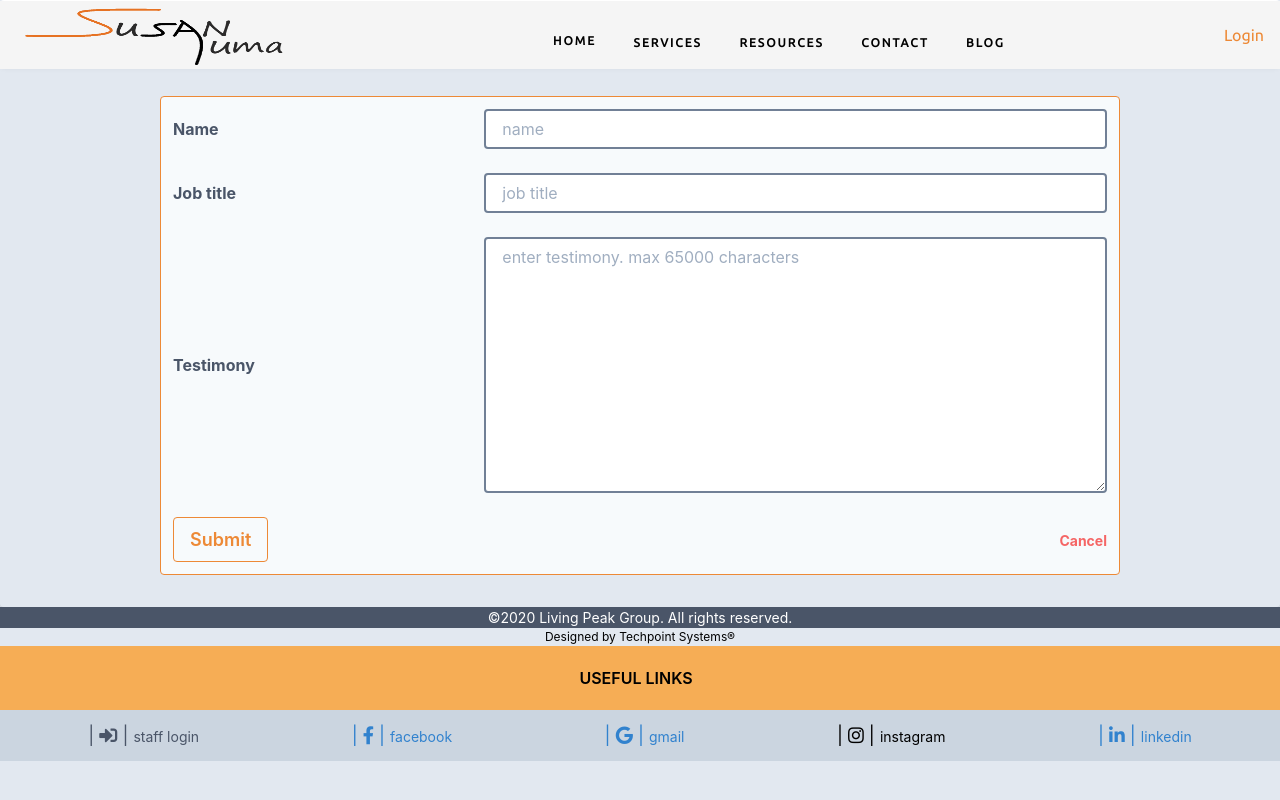
After one commit to jamesmukuya/LPG, a Flask app: page /testimony/new in a window 1280 px wide. The commit adds this page. Run offline with Flask 2, Linux system fonts and the light colour scheme; some libraries are stand-ins or nearby versions.

Commit message:
testimony db, form

```diff
--- a/main/__init__.py
+++ b/main/__init__.py
@@ -29,6 +29,7 @@ from main.userAuth.route import user_auth
 from main.services.route import services
 from main.resources.route import resources
 from main.contact.route import contact
+from main.testimony.route import testimony
 from main.blog.route import blog
 
 # blueprint routes registration
@@ -40,4 +41,5 @@ app.register_blueprint(user_auth)
 app.register_blueprint(services)
 app.register_blueprint(resources)
 app.register_blueprint(contact)
+app.register_blueprint(testimony)
 app.register_blueprint(blog)
--- a/main/static/css/custom/body.css
+++ b/main/static/css/custom/body.css
@@ -37,6 +37,7 @@
     display: flex;
     flex-wrap: wrap;
     justify-content: space-between;
+    font-family: 'Marck Script', cursive;
 }
 
 .next-step-div{
--- a/main/templates/base/base.html
+++ b/main/templates/base/base.html
@@ -16,6 +16,7 @@
       href="https://cdnjs.cloudflare.com/ajax/libs/font-awesome/5.11.2/css/all.min.css"
       rel="stylesheet"/>
     <link href="https://fonts.googleapis.com/icon?family=Material+Icons" rel="stylesheet">
+    <link href="https://fonts.googleapis.com/css2?family=Marck+Script&display=swap" rel="stylesheet">
     <link rel="stylesheet" type="text/css"
       href="{{ url_for('static', filename='css/tailwind/tailwind.min.css') }}"/>
     {#
--- a/main/templates/services/services.html
+++ b/main/templates/services/services.html
@@ -27,7 +27,7 @@
         <div class="personal-cards flex flex-col justify-between">
           <!--Are we a fit card intro-->
           <div class="flex-col">
-            <div class="flex-col rounded overflow-hidden overflow-y-scroll shadow-lg bg-gray-200 p-4 my-2">
+            <div class="flex-col rounded overflow-hidden shadow-lg bg-gray-200 p-4 my-2">
               <div class="font-bold text-xl px-4">Are We A Fit?</div>
               <p class="text-gray-700 text-base">
                 Thinking whether you are a right fit for coaching?
@@ -42,7 +42,7 @@
           </div>
           <!--How it works card intro-->
           <div class="flex-col">
-            <div class="flex-col rounded overflow-hidden overflow-y-scroll shadow-lg bg-gray-200 p-4">
+            <div class="flex-col rounded overflow-hidden shadow-lg bg-gray-200 p-4">
               <div class="font-bold text-xl px-4">How It All Works</div>
               <p class="text-gray-700 text-base">
                 Click below to see the coaching journey that we will take together.
@@ -56,7 +56,7 @@
           <!-- Corporate and Community coaching card intro-->
           <div class="flex py-4 mt-4">
             <div class="font-bold text-xl mb-2 text-black px-4">Corporate & Community Coaching</div>
-            <div class="rounded overflow-hidden overflow-y-scroll shadow-lg bg-gray-200 p-4">
+            <div class="rounded overflow-hidden shadow-lg bg-gray-200 p-4">
               <p class="text-gray-700 text-base">
                 Are you ready to bring your company, community or learning
                 institution to new levels of efficiency and productivity?
--- /dev/null
+++ b/main/templates/testimony/testimony.html
@@ -0,0 +1,63 @@
+{% extends "base/base.html" %}
+{% block title %} {{title}} {% endblock title %}
+
+{% block stylesheets %}
+<link rel="stylesheet" type="text/css" href="{{ url_for('static', filename='css/custom/body.css') }}" />
+{% endblock stylesheets %}
+
+{% block content %}
+<div class="flex justify-center w-full rounded shadow-md">
+  <!--testimony form-->
+  <form class="my-8 w-3/4 bg-gray-100 p-3 rounded border border-orange-500"
+    action="{{ url_for('testimony.add_testimony') }}" method="POST">
+    <div class="flex mb-6">
+      <div class="flex items-center md:w-1/3">
+        <label class="block text-gray-700 font-bold md:text-right mb-1 md:mb-0 pr-4" for="client_name">
+          Name
+        </label>
+      </div>
+      <div class="flex items-center w-full md:w-2/3">
+        <input required name="client_name" class="bg-white border-2 border-gray-600 rounded w-full py-2 px-4 hover:border-orange-500
+					text-gray-700 leading-tight focus:outline-none focus:bg-white focus:border-orange-500"
+          type="text" placeholder="name">
+      </div>
+    </div>
+    <div class="flex mb-6">
+      <div class="flex items-center md:w-1/3">
+        <label class="block text-gray-700 font-bold md:text-right mb-1 md:mb-0 pr-4" for="uploadTitle">
+          Job title
+        </label>
+      </div>
+      <div class="flex items-center w-full md:w-2/3">
+        <input required name="client_job" class="bg-white border-2 border-gray-600 rounded w-full py-2 px-4 hover:border-orange-500
+					text-gray-700 leading-tight focus:outline-none focus:bg-white focus:border-orange-500"
+          type="text" placeholder="job title">
+      </div>
+    </div>
+    <div class="flex mb-6">
+      <div class="flex items-center md:w-1/3">
+        <label class="block text-gray-700 font-bold md:text-right mb-1 md:mb-0 pr-4" for="uploadTitle">
+          Testimony
+        </label>
+      </div>
+      <div class="flex items-center w-full md:w-2/3">
+        <textarea required name="testimony" class="h-64 border-2 border-gray-600 rounded w-full py-2 px-4 hover:border-orange-500
+					text-gray-700 leading-tight focus:outline-none focus:bg-white focus:border-orange-500" maxlength="65000"
+          placeholder="enter testimony. max 65000 characters"></textarea>
+      </div>
+    </div>
+
+    <div class="flex items-center justify-between mt-4">
+      <button class="bg-transparent hover:bg-orange-400 text-lg text-orange-500 font-semibold
+        hover:text-black py-2 px-4 border border-orange-500 hover:border-transparent rounded"
+        type="submit">Submit
+      </button>
+      <a href="{{url_for('landing_page.index')}}">
+        <button class="inline-block align-baseline font-bold text-sm text-red-500 hover:text-red-800"
+        type="button">Cancel
+        </button>
+      </a>
+    </div>
+  </form>
+</div>
+{% endblock content %}
--- /dev/null
+++ b/main/testimony/route.py
@@ -0,0 +1,64 @@
+"""
+testimonial controller
+"""
+from main import app
+import mysql.connector as sql,logging,string
+#from main.model.user import User
+from main.dbConnect.db_conn import Connect
+from flask import (Blueprint, render_template, session,
+                 flash, redirect, request, url_for)
+
+testimony = Blueprint('testimony', __name__)
+
+@testimony.route("/testimony/new", methods=["GET", "POST"])
+def add_testimony():
+  # only employees have access to the page
+  if request.method == "POST":
+    # add a testimony and redirect to main page
+    client_name = request.form['client_name'].strip()
+    client_name = string.capwords(client_name)
+    client_job = request.form['client_job'].strip()
+    client_job = string.capwords(client_job)
+    testimony = request.form['testimony'].strip()
+    # insert into db
+    insert_testimony(client_name, client_job, testimony)
+    return redirect(url_for('landing_page.index'))
+  return render_template('testimony/testimony.html',title='New Testimony')
+
+def insert_testimony(client_name,client_job,testimony):
+    """
+    insert testimony data into database
+    """
+    # instanciate database
+    conn = Connect()
+    # connect to the database
+    con = conn.connect_db()
+    # create cursor object
+    myCur = con.cursor(buffered=True, dictionary=True)
+
+    # basic user id query
+    testimony_query = """
+    insert into testimonials (client_name,client_job,testimony)
+    values (%(client_name)s,%(client_job)s,%(testimony)s)
+    """
+    try:
+        # user session insert
+        data = {'client_name': client_name,'client_job':client_job,
+                     'testimony': testimony}
+        myCur.execute(testimony_query, data)
+
+        # commit the data
+        con.commit()
+
+        # close cursor
+        myCur.close()
+
+        # close connection
+        con.close()
+        flash(f'testimony for {client_name} created', 'success')
+    except (sql.Error, sql.Warning) as e:
+        # log the error
+        logging.basicConfig(filename=app.config['LOGGING_FOLDER'] + 'user_testimony.log',
+                            level=logging.WARN)
+        logging.warning(f'{e}')
+        flash('could not create user testimony', 'error')
```
Also changed, not shown: main/landingPage/route.py (+52 -4 lines), main/templates/landingPageHtml/landing-page.html (+12 -30 lines), main/templates/uploadHtml/upload-file.html (indentation only), main/testimony/__init__.py (added), 2 other files.
